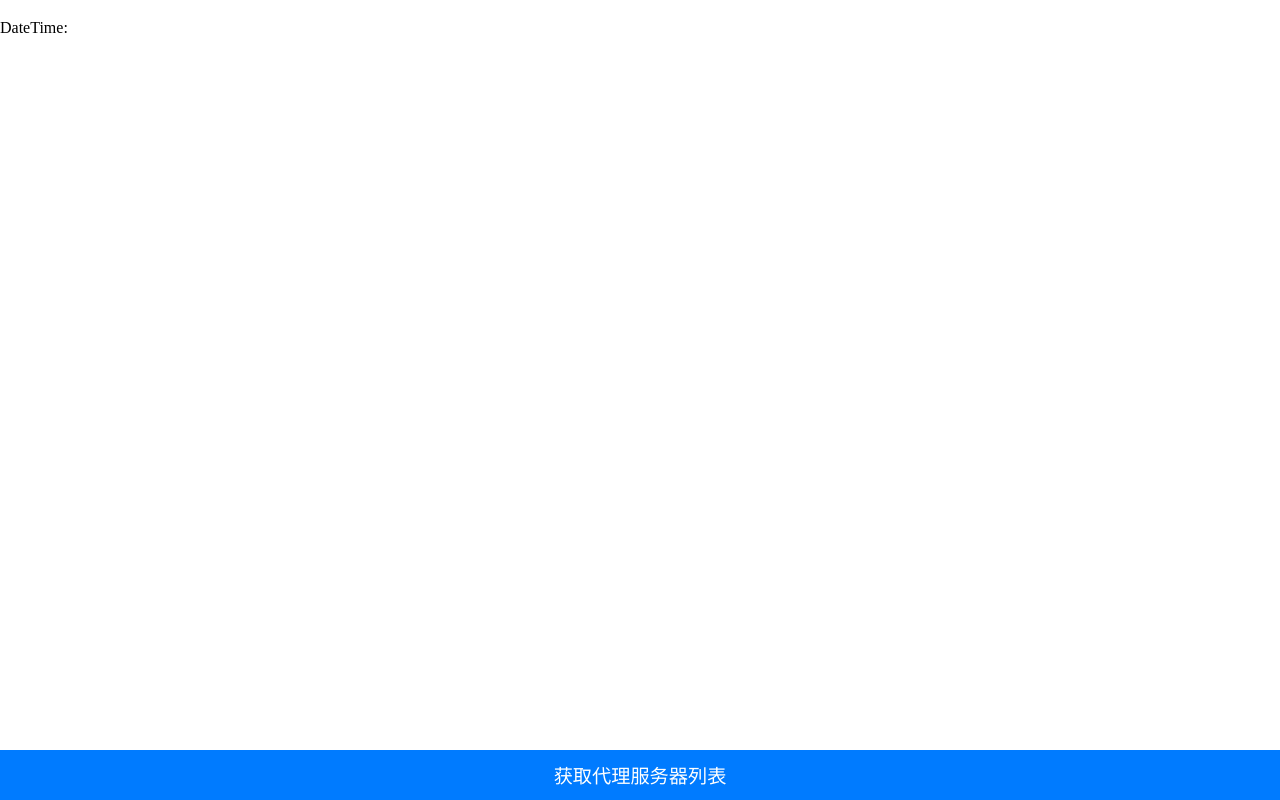
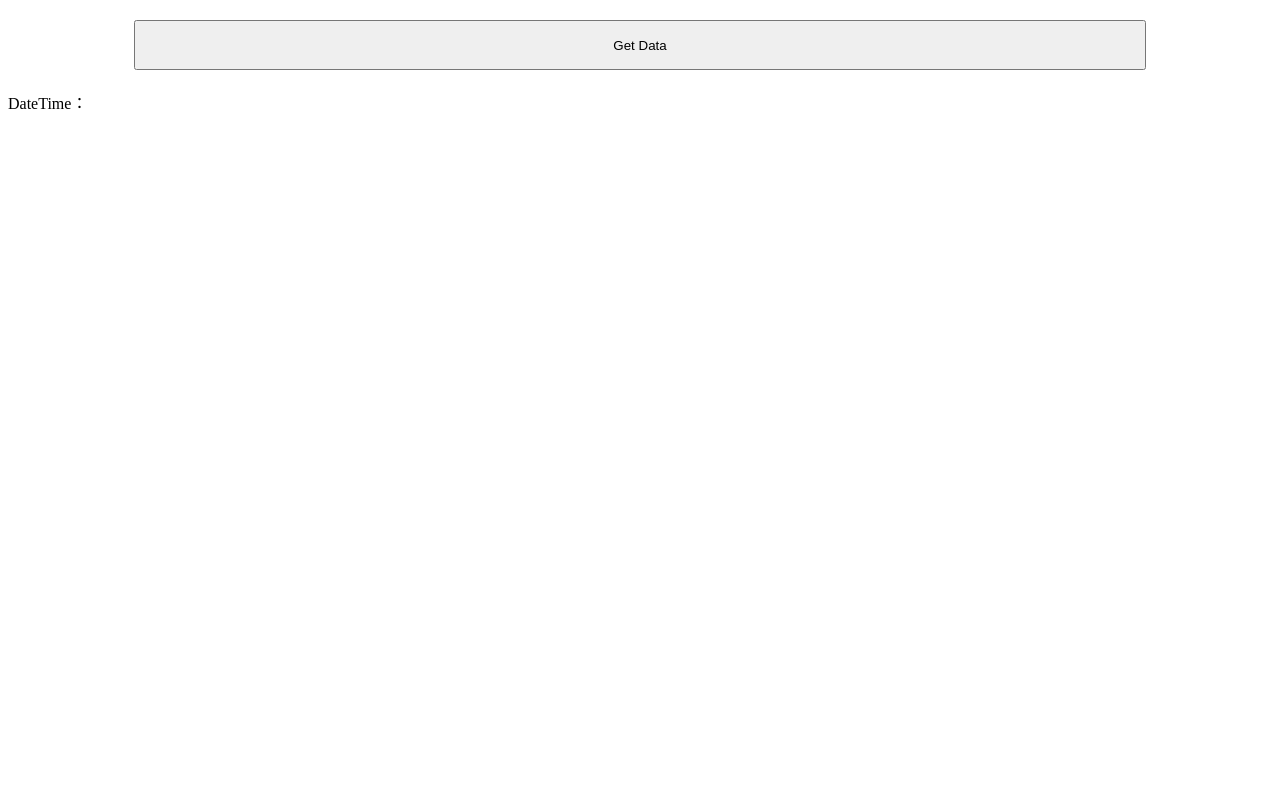
Before and after one commit to letuplus/letuplus.github.io, a plain HTML site: page 111.html in a window 1280 px wide. Drawn offline with Linux system fonts and the light colour scheme.

Commit message:
Update 111.html

```diff
--- a/111.html
+++ b/111.html
@@ -1,21 +1,9 @@
 <!DOCTYPE html>
 <html>
-
   <head>
-  <meta charset="UTF-8">
+    <meta charset="UTF-8" />
     <title>Service</title>
     <style>
-    * {
-      box-sizing: border-box;
-    }
-
-    body {
-      font-size: 16px;
-      line-height: 1.5;
-      margin: 0;
-      padding: 0;
-    }
-
       #proxy-list li ul {
         display: none;
       }
@@ -26,7 +14,7 @@
 
       #proxy-list h2 {
         cursor: pointer;
-      font-size: 1rem;
+        font-size: 1.5rem;
         margin-bottom: 10px;
       }
 
@@ -48,31 +36,20 @@
       }
 
       #fetch-data {
-      width: 100%;
+        width: 80%;
         height: 50px;
-      position: fixed;
-      bottom: 0;
-      left: 0;
-      background-color: #007bff;
-      color: white;
-      font-size: 1.2rem;
-      border: none;
-    }
-
-    p {
-      margin-bottom: 10px;
-    }
-
-    span {
-      font-weight: bold;
+        margin: 20px auto; /* 居中 */
+        display: block; /* 让按钮自适应父容器 */
       }
     </style>
   </head>
+  <body>
+    <p></p>
+    <button id="fetch-data">Get Data</button>
 
-<body>
+    <p>DateTime： <span id="last-updated"></span></p>
+
     <ul id="proxy-list"></ul>
-  <p>DateTime: <span id="last-updated"></span></p>
-  <button id="fetch-data">获取代理服务器列表</button>
 
     <script>
       const fetchDataButton = document.querySelector('#fetch-data');
@@ -134,13 +111,9 @@
             // 显示数据源更新时间
             const lastUpdated = new Date(data[data.length - 1].updateTime * 1000);
             const options = { year: 'numeric', month: 'long', day: 'numeric', hour: 'numeric', minute: 'numeric', second: 'numeric', timeZoneName: 'short' };
-          document.getElementById('last-updated').textContent = lastUpdated.toLocaleString('en-US', options);
-	})
-	.catch(error => {
-	console.error('Failed to fetch proxy list:', error);
+            document.getElementById('last-updated').textContent = lastUpdated.toLocaleString('zh-CN', options);
           });
       });
     </script>
   </body>
-
 </html>
```
Lines whose indentation alone changed are shown as unchanged.
